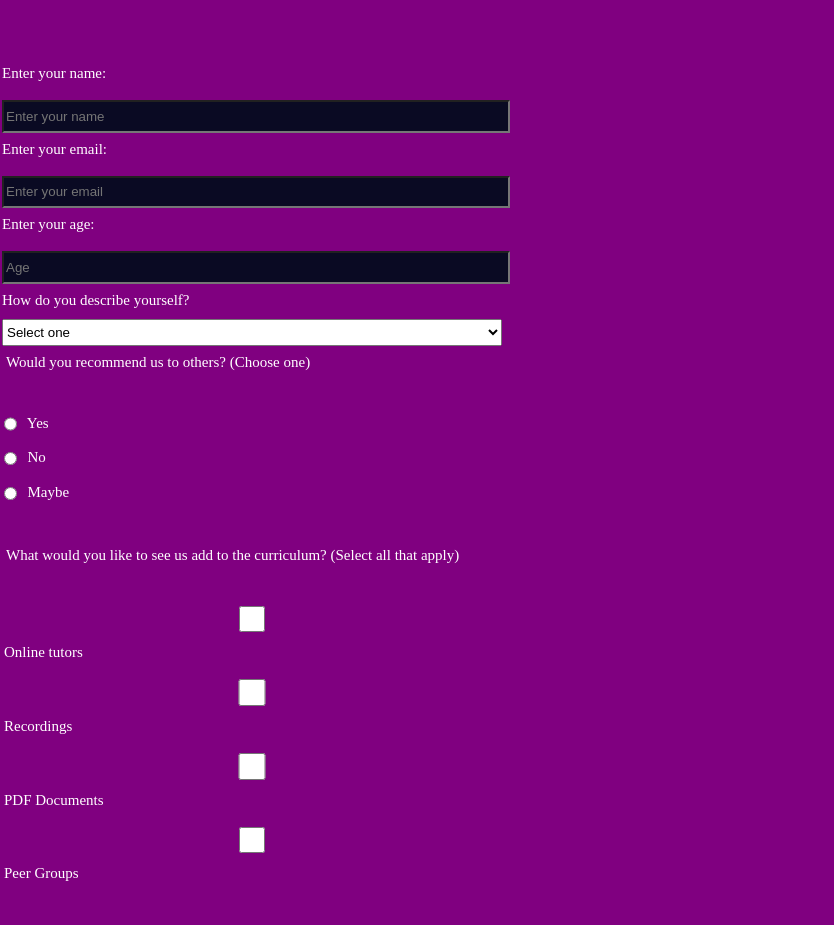
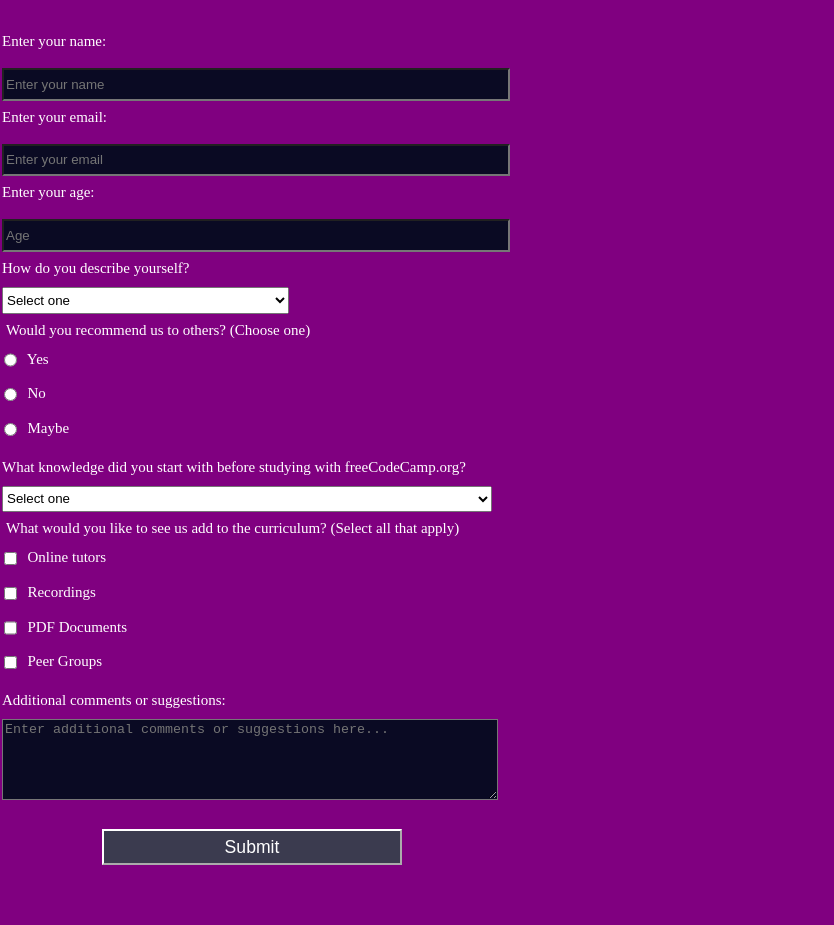
Before and after one commit to ryan-panaligan/Freecodecamp_Responsive_Web_Design, a plain HTML site: page Certification Exam: Survey Form/index.html in a window 1280 px wide. Shown: the part 337-1262 px from the top of the page, without its empty margins (0-834 px from the left). After the commit the page ends 1219 px from the top, so only its background shows below. Drawn offline with Linux system fonts and the light colour scheme.

Commit message:
Updated Certification Survey: fixed checkboxes and added a second drop down menu.

```diff
--- a/Certification Exam: Survey Form/index.html
+++ b/Certification Exam: Survey Form/index.html
@@ -17,8 +17,6 @@
     <figure>
      <img src="https://cdn.aarp.net/content/dam/aarp/work/work_at_plus/2019/09/1140-coding-class.jpg" alt="Four adults sitting down working on laptops. An instructor is leaning over a man's shoulder and points at his laptop.">
             </figure>
-
-
      </h2>
 
   <form id=survey-form>
@@ -57,19 +55,49 @@
 
     <fieldset>
         <legend>Would you recommend us to others? (Choose one)</legend>
-        <label id="yes">
+        <label id="yes" style="display:block;">
           <input id="yes" type="radio" name="recommendations" class="inline" value="yes" /> Yes</label>
-        <label id="no"><input id="no" type="radio" name="recommendations" class="inline" value="no" /> No</label>
-        <label id="maybe"><input id="maybe" type="radio" name="recommendations" class="inline" value="maybe"/> Maybe</label>
+        <label id="no" style="display:block;">
+          <input id="no" type="radio" name="recommendations" class="inline" value="no" /> No</label>
+        <label id="maybe" style="display:block;">
+          <input id="maybe" type="radio" name="recommendations" class="inline" value="maybe"/> Maybe</label>
       </fieldset>
 
+    <form>
+     <label for="title">What knowledge did you start with before studying with freeCodeCamp.org?
+    <select id="dropdown">
+      <option value="">Select one
+        </option>
+      <option value="1">Absolutely none!
+       </option>
+     <option value="2">I knew a little...
+       </option>
+       <option value="3">I studied it a long time ago.
+       </option>
+       <option value="4">I just wanted a refresher.
+       </option>
+       <option value="2">I know more than you do, youngin'!
+       </option>
+     </select>
+    </label>
+      </form>
+
     <fieldset>
-     <legend>What would you like to see us add to the curriculum? (Select all that apply)</legend>
-     <input id="tutors" type="checkbox" name="recommendations" value="tutors" > <label for="tutors">Online tutors</label>
-     <input id="recordings" type="checkbox" name="recommendations" value="recordings"> <label for="recordings">Recordings</label>
-     <input id="pdfs" type="checkbox" name="pdfs" value="pdfs"> <label for="pdfs">PDF Documents</label>
-     <input id="peer-group" type="checkbox" name="peer-group" value="peer-group"> <label for="peer-group">Peer Groups</label>
-       </fieldset>
+    <legend>What would you like to see us add to the curriculum? (Select all that apply)</legend>
+
+    <label for="tutors" style="display:block;">
+        <input id="tutors" type="checkbox" name="recommendations" value="tutors" class="inline"> Online tutors
+    </label>
+    <label for="recordings" style="display:block;">
+        <input id="recordings" type="checkbox" name="recommendations" value="recordings" class="inline"> Recordings
+    </label>
+    <label for="pdfs" style="display:block;">
+        <input id="pdfs" type="checkbox" name="pdfs" value="pdfs" class="inline"> PDF Documents
+    </label>
+    <label for="peer-group" style="display:block;">
+        <input id="peer-group" type="checkbox" name="peer-group" value="peer-group" class="inline"> Peer Groups
+    </label>
+</fieldset>
 
       </label>
         <label for="bio">Additional comments or suggestions:
--- a/Certification Exam: Survey Form/styles.css
+++ b/Certification Exam: Survey Form/styles.css
@@ -38,13 +38,19 @@ body {
 
 fieldset {
   border: none;
-    padding: 2rem 0;
+  padding: 0rem 0;
     }
+
 
 
 label {
   display: block;
   margin: 0.5rem 0;
+}
+
+fieldset label {
+  display: inline-block;
+  margin-right: 10px; /* Optional: Adds space between each label */
 }
 
 input,
```
Lines whose indentation alone changed are shown as unchanged.
